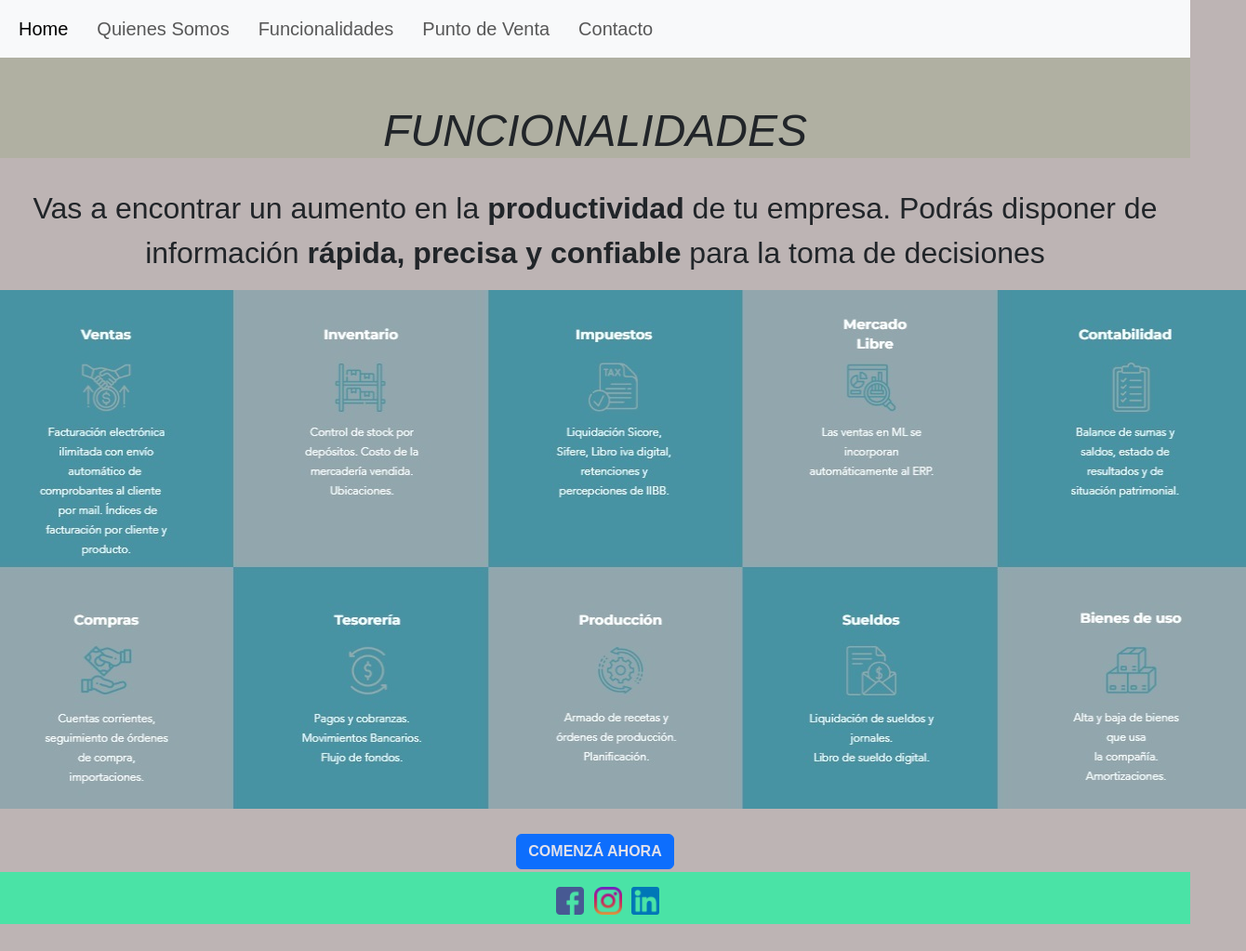
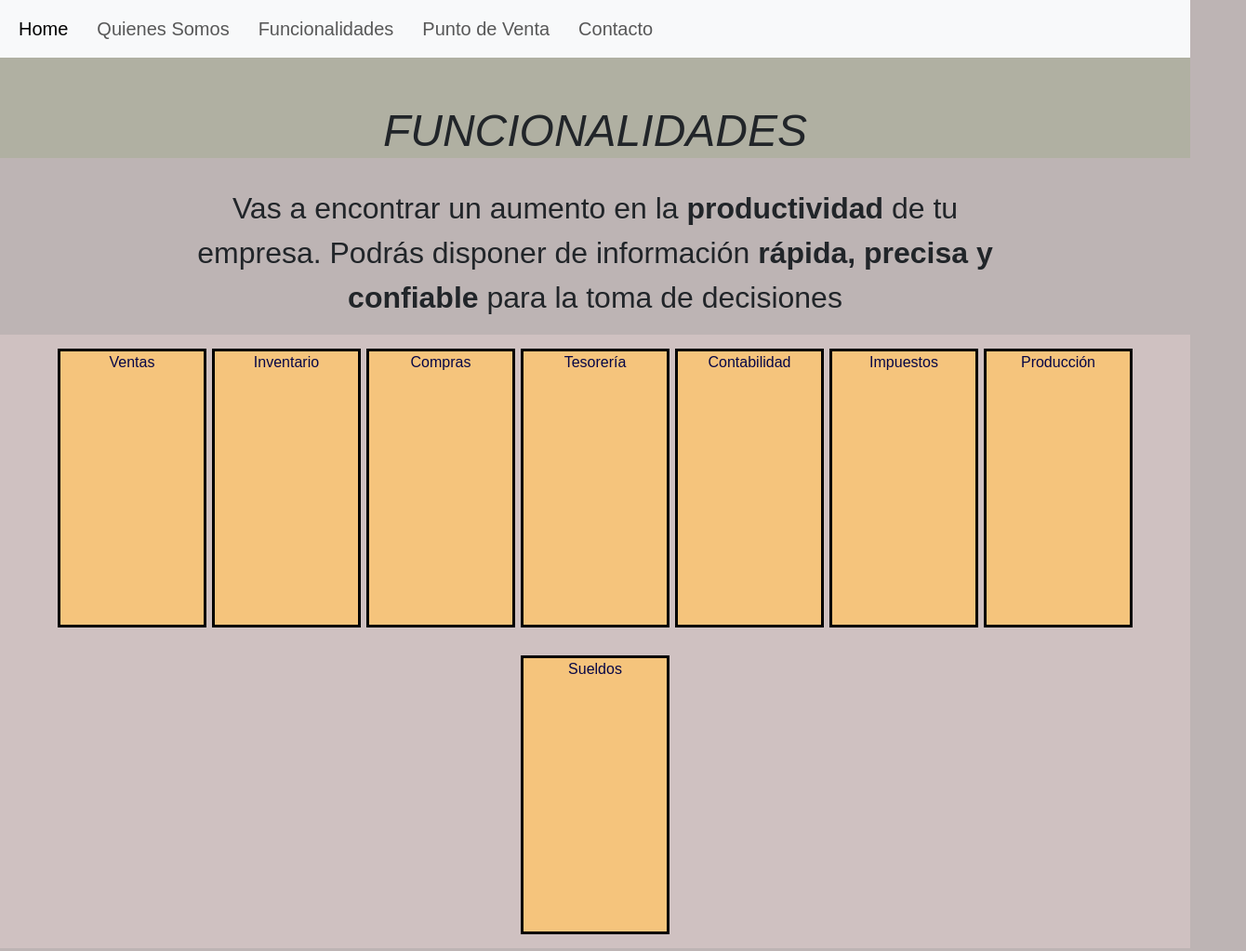
Before and after one commit to santiagomazzaro/SegundaEntrega-Mazzaro, a plain HTML site: page pages/funcionalidades.html in a window 1280 px wide. Shown: the top 1023 px of the page at 93% size, 1340 px wide, since content can reach past the window. Before the commit the page ends 994 px from the top, so only its background shows below. Drawn offline with nearby package versions, Linux system fonts and the light colour scheme.

Commit message:
Se modifica la estructura del html y css del body de la hoja de Funcionalidades utiliznado FlexBox y haciéndose responsive

```diff
--- a/pages/funcionalidades.html
+++ b/pages/funcionalidades.html
@@ -31,14 +31,21 @@
     </section>
 
     <h1 class="titulo">FUNCIONALIDADES</h1>
-    <div class="funcionalidades">
-        <div class="parrafo-funcionalidades">
-            <p>Vas a encontrar un aumento en la <strong>productividad</strong> de tu empresa. Podrás disponer de información <strong>rápida, precisa y confiable</strong> para la toma de decisiones</p>
-        </div>
-        <div class="imagen-funcionalidades">
-            <img src="../multimedia/funcionalidades2.jpg" alt="Imágenes de funciones del ERP">
-        </div>
+
+    <div class="parrafo-funcionalidades">
+        <p>Vas a encontrar un aumento en la <strong>productividad</strong> de tu empresa. Podrás disponer de información <strong>rápida, precisa y confiable</strong> para la toma de decisiones</p>
     </div>
+
+    <section class="modulos-summaAdvanced">
+        <div class="modulo">Ventas</div>
+        <div class="modulo">Inventario</div>
+        <div class="modulo">Compras</div>
+        <div class="modulo">Tesorería</div>
+        <div class="modulo">Contabilidad</div>
+        <div class="modulo">Impuestos</div>
+        <div class="modulo">Producción</div>
+        <div class="modulo">Sueldos</div>
+    </section>
 
     <!-- Call to action -->
     <div class="button-funcionalidades">
--- a/style.css
+++ b/style.css
@@ -5,9 +5,6 @@
 
 /* Estilos para todos los body */
 
-/* Add this CSS to your existing style.css file */
-
-/* Flex container for the navigation bar */
 .container-fluid {
     display: flex;
     justify-content: space-between;
@@ -38,7 +35,6 @@
       margin-bottom: 10px;
     }
 }
-
 
 body {
     background-color: rgb(189, 180, 180);
@@ -100,11 +96,6 @@ ul li {
     font-size: x-large;
 }
 
-/* No logro hacer que cuando sea responsive la imagen me queda muy grande aún */
-.home-img {
-    width: 50%;
-}
-
 .button-home {
     padding-top: 20px;
     font-size: xx-large;
@@ -151,15 +142,56 @@ ul li {
 
 /* Página funcionalidades.html */
 
-.funcionalidades {
-    display: block;
+/* Mobile */
+@media only screen and (max-width: 480px) {
+    .parrafo-funcionalidades {
+        margin-top: 10px;
+        padding: 0% 5%;
+        font-size: large;
+        display: flex;
+        justify-content: center;
+    }
+}
+
+/* Tablet */
+@media only screen and (min-width: 481px) and (max-width:980px) {
+    .parrafo-funcionalidades {
+        margin-top: 30px;
+        padding: 0% 10%;
+        font-size: x-large;
+        display: flex;
+        justify-content: center;
+    }
+}
+
+/* Desktop */
+@media only screen and (min-width: 981px) {
+    .parrafo-funcionalidades {
+        margin-top: 30px;
+        padding: 0% 15%;
+        font-size: xx-large;
+        display: flex;
+        justify-content: center;
+    }
+}
+
+.modulos-summaAdvanced {
+    background-color: rgb(207, 193, 193);
+    color: rgb(211, 192, 185);
+    display: flex;
+    flex-wrap: wrap;
+    justify-content: center;
 
 }
 
-.parrafo-funcionalidades {
-    margin-top: 30px;
-    font-size: xx-large;
-    display: flex;
+.modulo {
+    width: 160px;
+    height: 300px;
+    margin: 15px 3px 15px;
+    font-size: 1rem;
+    border: solid 3px black;
+    background-color: rgb(245, 196, 124);
+    color: rgb(6, 6, 70);
 }
 
 .button-funcionalidades {
```
Also changed, not shown: index.html (+1 -1 lines).
